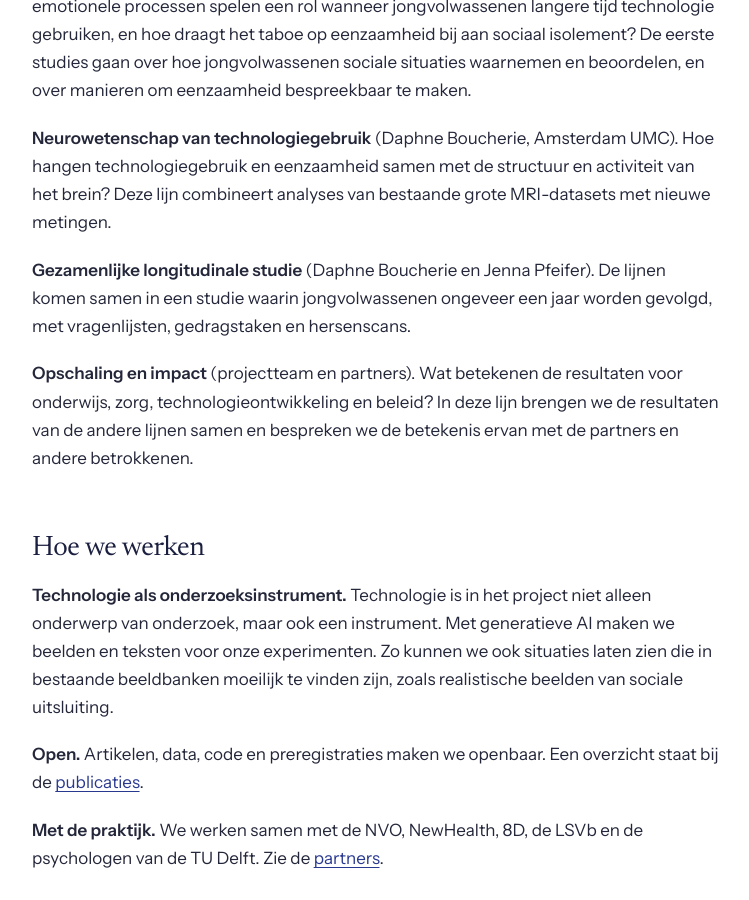
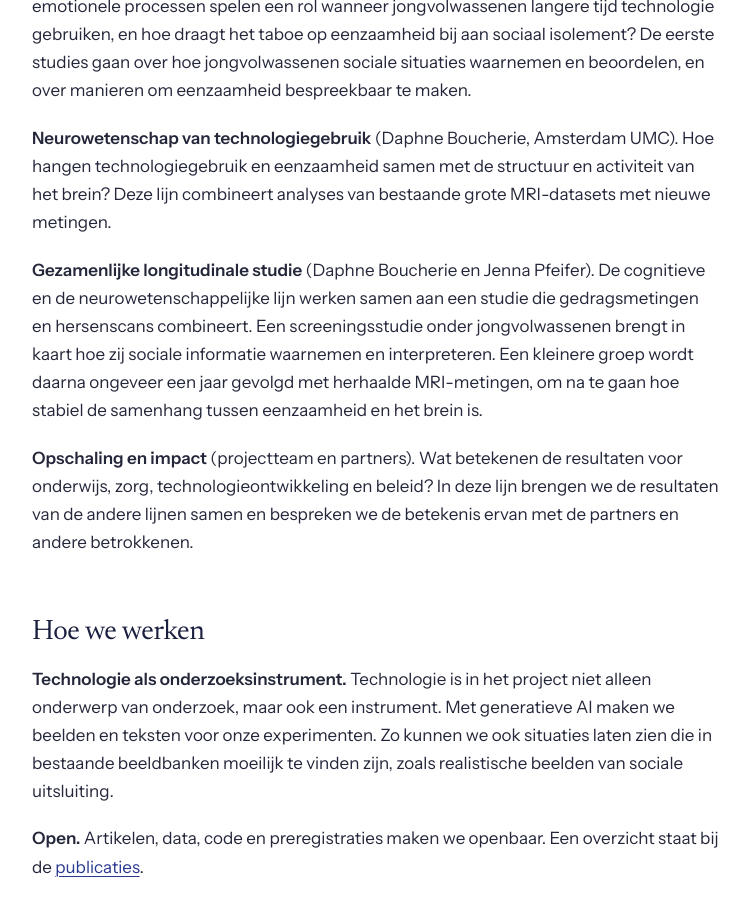
Before and after one commit to disconnected-loneliness/disconnected-loneliness.github.io, a Jekyll site: the page built from over.md, in a window 1280 px wide and 900 px high, scrolled down 869 px. Shown: the whole window, without its empty margins (264-1013 px from the left). Built offline with Jekyll 4.4.1, drawn with Linux system fonts in a browser that asks for light colours.

Commit message:
Add files via upload

```diff
--- a/over.md
+++ b/over.md
@@ -16,7 +16,7 @@ Disconnected is een samenwerking tussen de TU Delft en Amsterdam UMC, met partne
 
 **Neurowetenschap van technologiegebruik** (Daphne Boucherie, Amsterdam UMC). Hoe hangen technologiegebruik en eenzaamheid samen met de structuur en activiteit van het brein? Deze lijn combineert analyses van bestaande grote MRI-datasets met nieuwe metingen.
 
-**Gezamenlijke longitudinale studie** (Daphne Boucherie en Jenna Pfeifer). De lijnen komen samen in een studie waarin jongvolwassenen ongeveer een jaar worden gevolgd, met vragenlijsten, gedragstaken en hersenscans.
+**Gezamenlijke longitudinale studie** (Daphne Boucherie en Jenna Pfeifer). De cognitieve en de neurowetenschappelijke lijn werken samen aan een studie die gedragsmetingen en hersenscans combineert. Een screeningsstudie onder jongvolwassenen brengt in kaart hoe zij sociale informatie waarnemen en interpreteren. Een kleinere groep wordt daarna ongeveer een jaar gevolgd met herhaalde MRI-metingen, om na te gaan hoe stabiel de samenhang tussen eenzaamheid en het brein is.
 
 **Opschaling en impact** (projectteam en partners). Wat betekenen de resultaten voor onderwijs, zorg, technologieontwikkeling en beleid? In deze lijn brengen we de resultaten van de andere lijnen samen en bespreken we de betekenis ervan met de partners en andere betrokkenen.
 
```
Also changed, not shown: en/about.md (+1 -1 lines).
